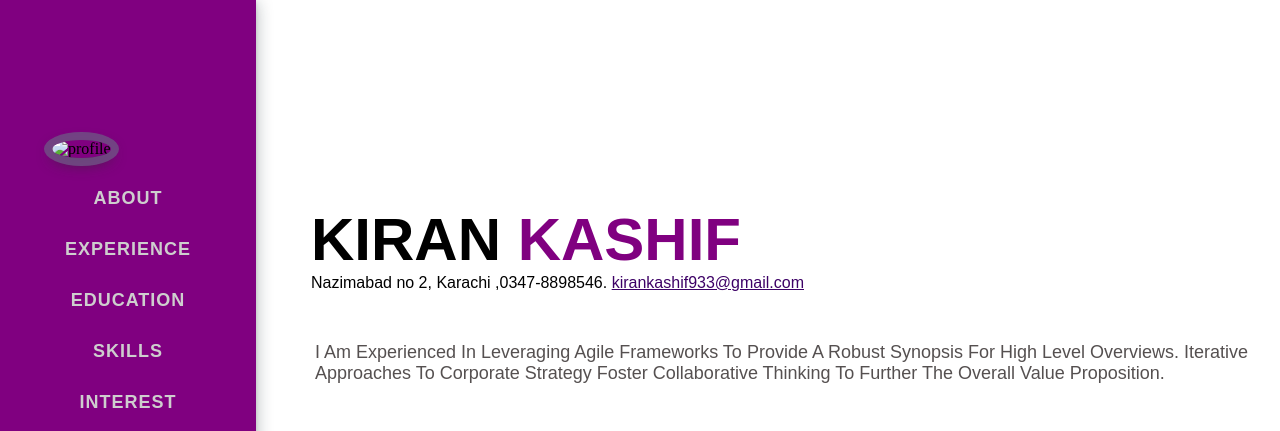
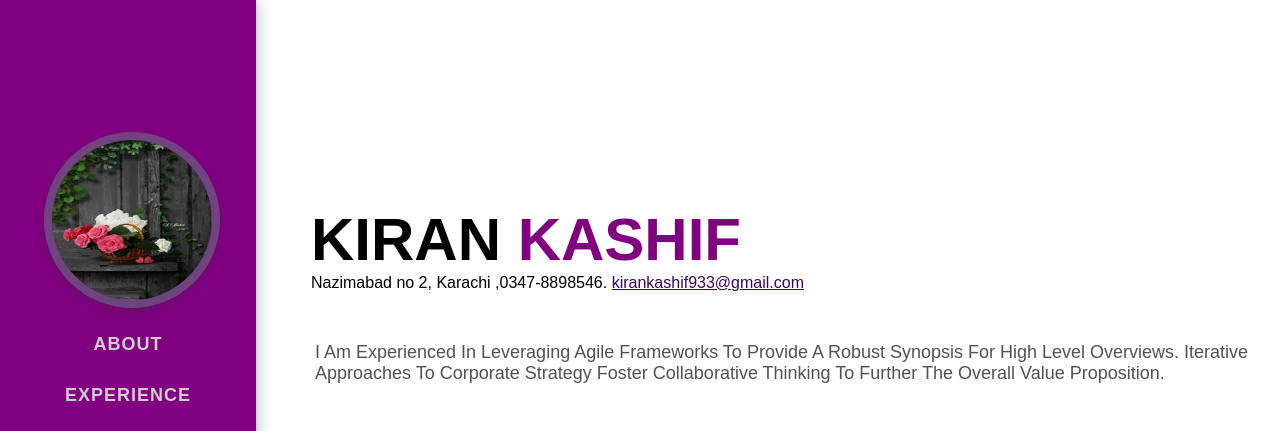
Before and after one commit to kirankashif652/Assigment-01-CSS, a plain HTML site: page index.html in a window 1280 px wide. Shown: the top 431 px of the page. Drawn offline with Linux system fonts and the light colour scheme.

Commit message:
Update index.html

```diff
--- a/index.html
+++ b/index.html
@@ -14,7 +14,7 @@
     <div class="main">
      <div class="box">
         <div class="sidebar">
-       <img class="image" src="./image/profile picture.jpg" alt="profile" width="200px" height="200px">
+       <img class="image" src="./image/profile.jpeg" alt="profile" width="200px" height="200px">
         <ul>
             <li><a class="link" href="#ABOUT">ABOUT </a></li>
             <li><a class="link"  href="#EXPERIENCE">EXPERIENCE </a></li>
```
